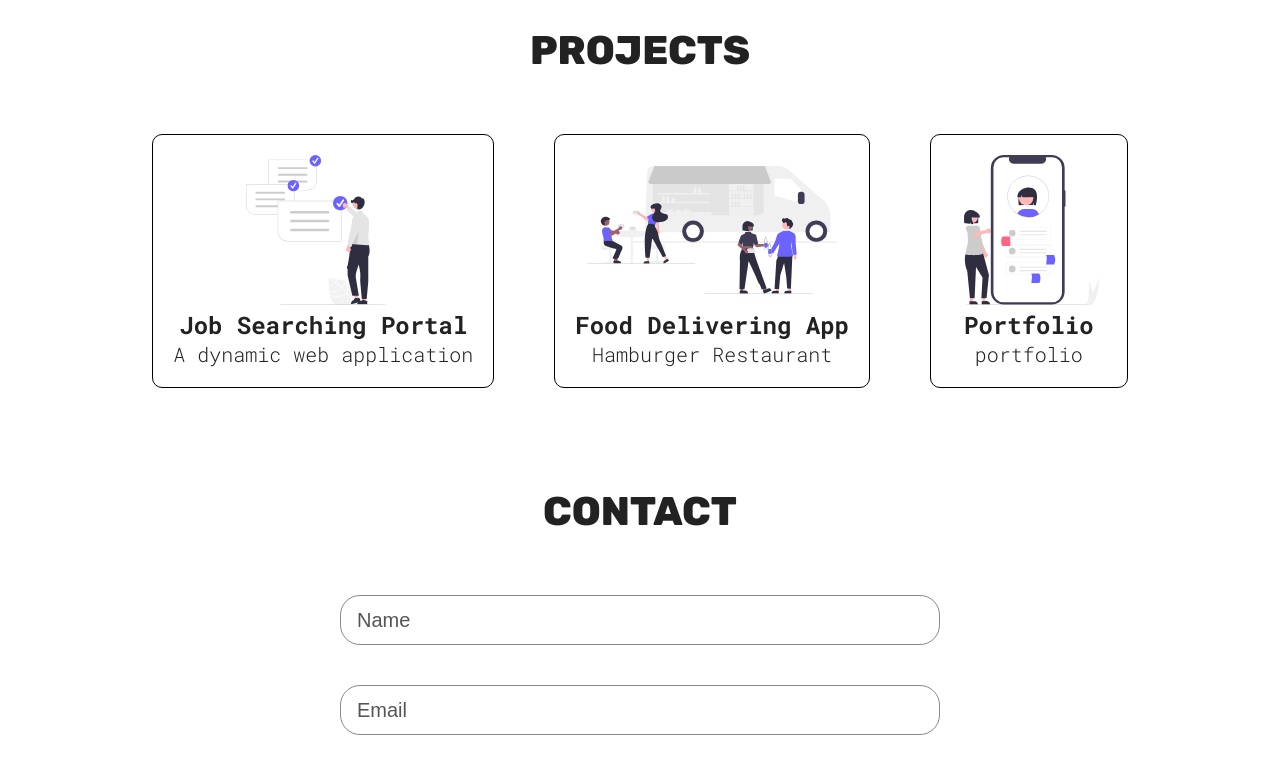
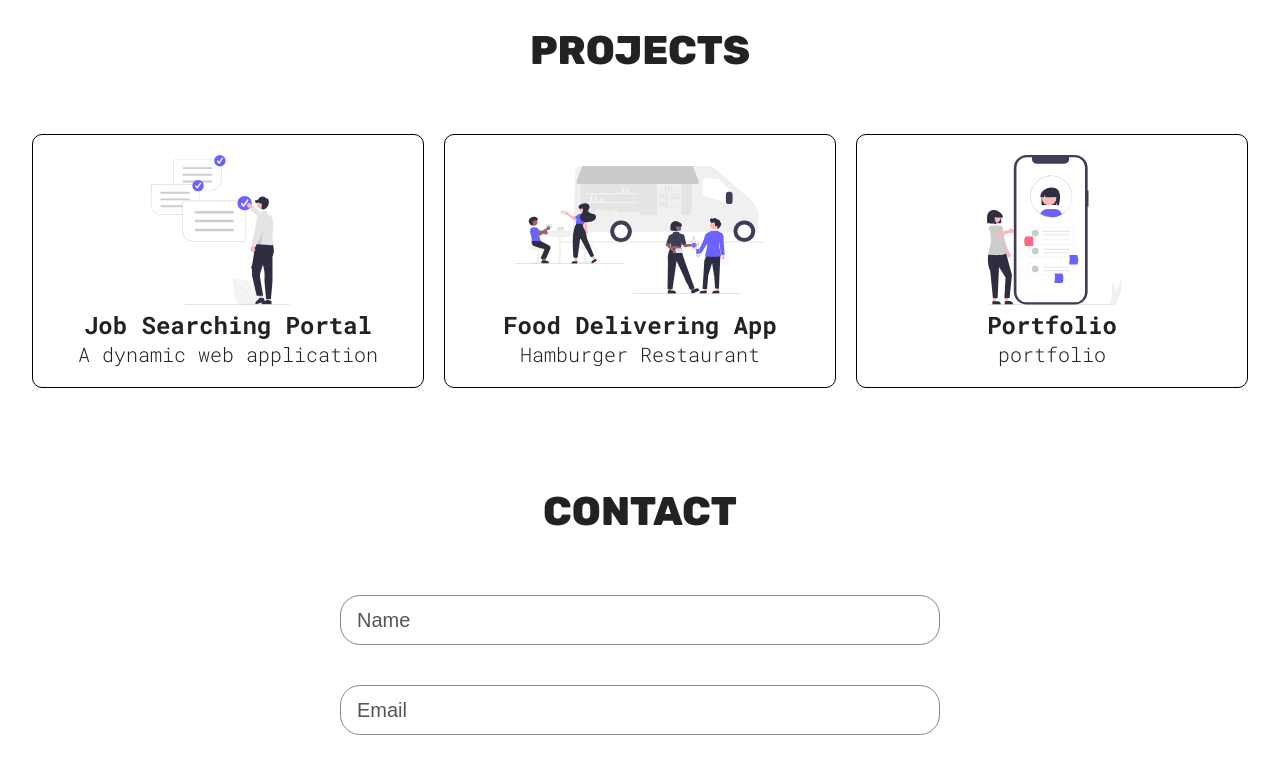
Before and after one commit to VikasReddy-999/Portfolio, a React (Vite) app: page / in a window 1280 px wide. Shown: the part 1280-2053 px from the top of the page. Built offline with nearby package versions, Linux system fonts and the light colour scheme.

Commit message:
Describe your changes

```diff
--- a/src/sections/Projects/ProjectsStyles.module.css
+++ b/src/sections/Projects/ProjectsStyles.module.css
@@ -3,6 +3,19 @@
   flex-direction: column;
   text-align: center;
 
+  a {
+    width: 350px;
+    text-decoration: none;
+    color: #222;
+    transition: transform 200ms ease-in-out;
+    padding: 20px;
+    border: 1px solid black;
+    border-radius: 10px;
+  }
+
+  a:hover {
+    transform: scale(1.05);
+  }
 
   img {
     height: 150px;
@@ -11,37 +24,20 @@
     background-color: var(--project-card-bg);
     border-radius: 20px;
   }
-
-  a {
-    width: fit-content;
-    text-decoration: none;
-    color: #222;
-    transition: transform 200ms ease-in-out;
-    padding: 20px;
-
-  border: 1px solid black;
-  border-radius: 10px;
-
-
-  }
-
-  a:hover {
-    transform: scale(1.05);
-  }
 }
 
 .projectsContainer {
   display: flex;
   flex-direction: column;
   align-items: center;
-  gap: 60px;
+  gap: 20px;
 }
 
 @media (width >= 800px) {
   .projectsContainer {
     flex-direction: row;
     flex-wrap: wrap;
-    justify-content: space-evenly;
+    justify-content: center;
     padding: 0 30px;
   }
 }
```
